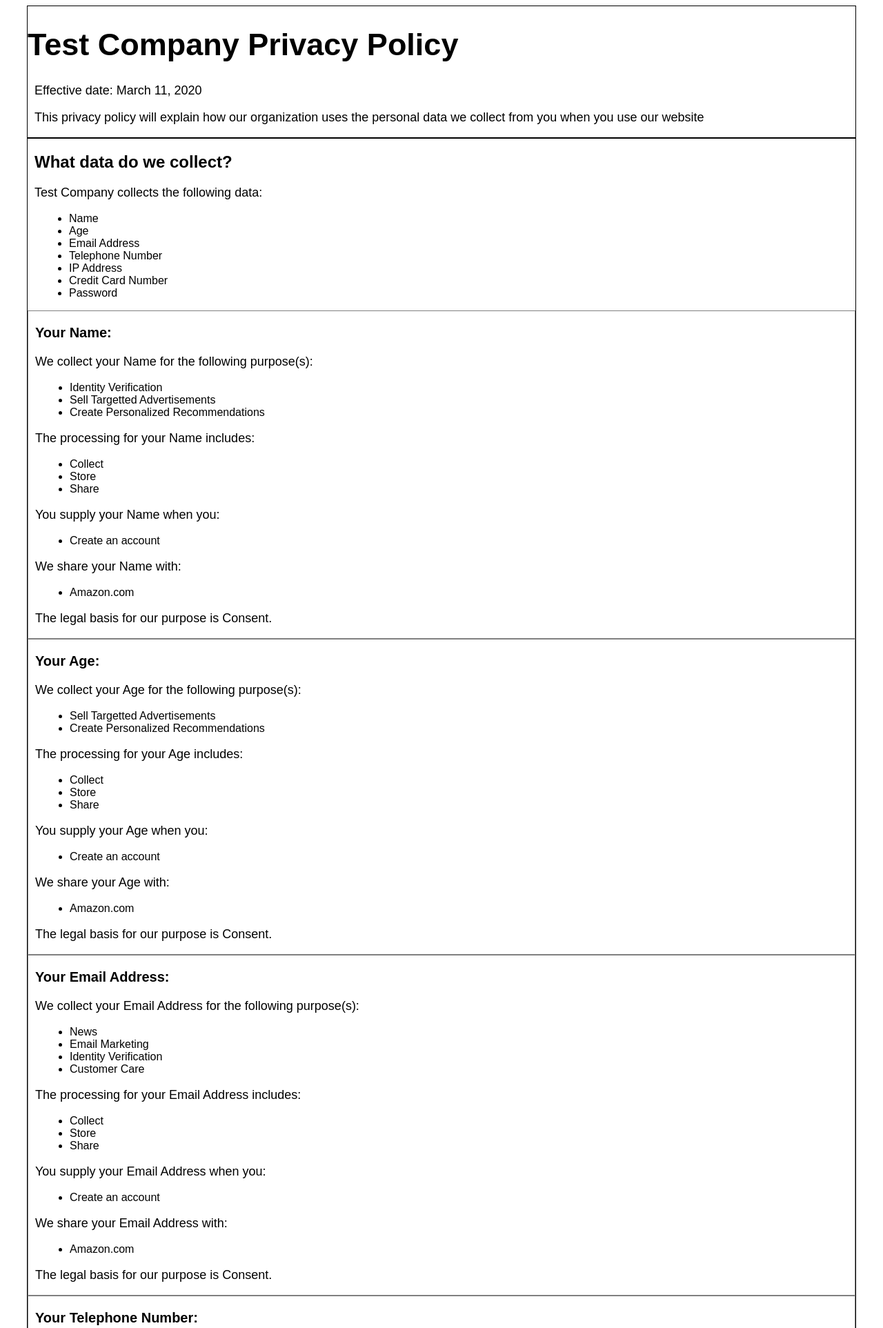
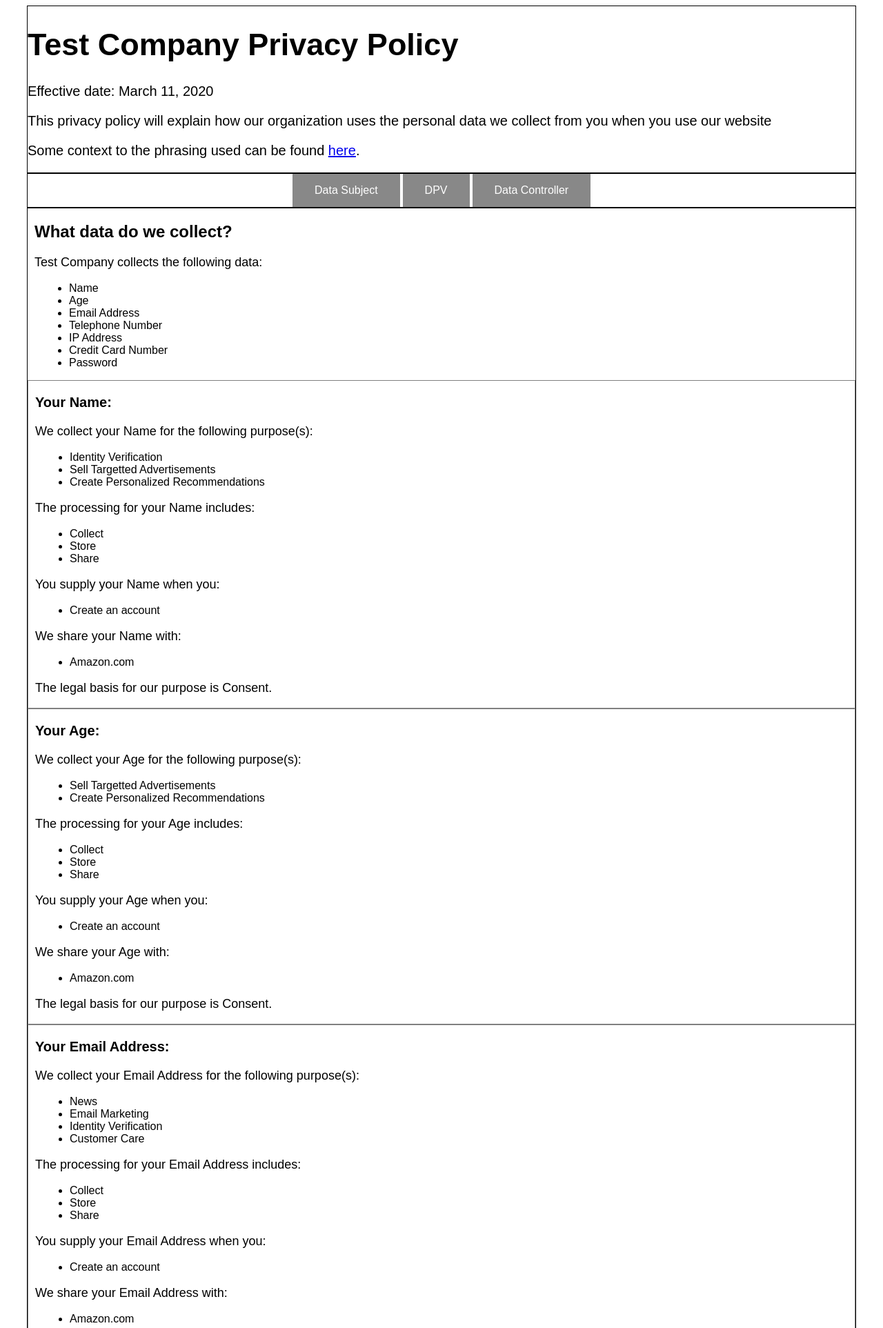
Before and after one commit to eoleahy/Privacy-Policy-Generator, a Flask app: page / in a window 1280 px wide. Shown: the top 1925 px of the page at 69% size. Run offline with Flask 2, Linux system fonts and the light colour scheme.

Commit message:
added dpv view

```diff
--- a/app/app.py
+++ b/app/app.py
@@ -15,11 +15,13 @@ if(sys.platform == "win32"):
 else:
     json_path = os.path.join(BASE_PATH, "static/inputExample.json")
 
+views = ["dpv","dataSubject","dataController","thirdParty"]
 
 @app.route('/', methods=['GET'])
 def policy():
 
     data = {}
+
 
     with open(json_path) as f:
         data = json.load(f)
@@ -36,16 +38,16 @@ def policy():
 
     data["date"] = date
 
-    topics = ["What data do we collect?",
-              "How will we collect your data?",
-              "How will we use your data?",
-              "How do we store your data?",
-              "Who do we share your data with?",
-              "Cookies",
-              "What are your data protection rights?",
-              "Changes to our privacy policy",
-              "Data protection officer",
-              "How to contact us"]
+    topics = [{"heading": "What data do we collect?", "page": "data.html"},
+              {"heading": "How will we collect your data?", "page": "collect.html"},
+              {"heading": "How will we use your data?", "page": "purpose.html"},
+              {"heading": "How do we store your data?", "page": "store.html"},
+              {"heading": "Who do we share your data with?", "page": "share.html"},
+              {"heading": "Cookies", "page": "cookies.html"},
+              {"heading": "What are your data protection rights?", "page": "rights.html"},
+              {"heading": "Changes to our privacy policy", "page": "changes.html"},
+              {"heading": "Data protection officer", "page": "dataprotection.html"},
+              {"heading": "How to contact us?", "page": "contact.html"}]
 
     return render_template('policy.html',
                            #dpv = g,
@@ -55,6 +57,5 @@ def policy():
                            collect_set=collect_set)
 
 
-
 if __name__ == '__main__':
     app.run()
--- /dev/null
+++ b/app/static/scripts.js
@@ -0,0 +1,32 @@
+
+function openPage(pageName) {
+    let i, tablinks;
+    let subjectTab = document.getElementsByClassName("subject-section");
+    let dpvTab = document.getElementsByClassName("dpv-section")
+    let controllerTab = document.getElementsByClassName("controller-section");
+
+    let len = subjectTab.length;
+
+    if (pageName === "DPV") {
+        for (i = 0; i < len; i++) {
+            subjectTab[i].style.display = "none";
+            controllerTab[i].style.display = "none";
+
+            dpvTab[i].style.display = "block";
+        }
+    }
+    else if (pageName === "Subject") {
+        for (i = 0; i < len; i++) {
+            dpvTab[i].style.display = "none";
+            controllerTab[i].style.display = "none";
+            subjectTab[i].style.display = "block";
+        }
+    }
+    else if (pageName === "DataController") {
+        for (i = 0; i < len; i++) {
+            subjectTab[i].style.display = "none";
+            dpvTab[i].style.display = "none";
+            controllerTab[i].style.display = "block";
+        }
+    }
+}
--- a/app/static/style.css
+++ b/app/static/style.css
@@ -1,25 +1,87 @@
+div.subject-section {
+    border: 1px solid black;
+    width: 75pc;
+    margin: auto;
+}
+div.dpv-section {
+    border: 1px solid black;
+    width: 75pc;
+    margin: auto;
+}
+div.controller-section{
+    border: 1px solid black;
+    width: 75pc;
+    margin: auto;
+}
+
 div.section {
     border: 1px solid black;
     width: 75pc;
     margin: auto;
 }
+.section button {
+    position: relative;
+    left: 32%;
+    background-color: #888888; /* Green */
+    border: none;
+    color: white;
+    padding: 15px 32px;
+    text-align: center;
+    text-decoration: none;
+    display: inline-block;
+    font-size: 16px;
+}
 
 article{
     border: 1px solid grey;
 }
-
-.section h2 {
+.dpv-section h2 {
     margin-left: 10px;
     font-family: Arial, Helvetica, sans-serif;
 
 }
-.section h3 {
+.dpv-section h3 {
     margin-left: 10px;
     font-family: Arial, Helvetica, sans-serif;
     font-size: 20px;
 }
 
-.section p {
+.dpv-section p {
+    margin-left: 10px;
+    font-family: Arial, Helvetica, sans-serif;
+    font-size: 18px;
+
+}
+
+.subject-section h2 {
+    margin-left: 10px;
+    font-family: Arial, Helvetica, sans-serif;
+
+}
+.subject-section h3 {
+    margin-left: 10px;
+    font-family: Arial, Helvetica, sans-serif;
+    font-size: 20px;
+}
+
+.subject-section p {
+    margin-left: 10px;
+    font-family: Arial, Helvetica, sans-serif;
+    font-size: 18px;
+
+}
+.controller-section h2 {
+    margin-left: 10px;
+    font-family: Arial, Helvetica, sans-serif;
+
+}
+.controller-section h3 {
+    margin-left: 10px;
+    font-family: Arial, Helvetica, sans-serif;
+    font-size: 20px;
+}
+
+.controller-section p {
     margin-left: 10px;
     font-family: Arial, Helvetica, sans-serif;
     font-size: 18px;
--- a/app/templates/changes.html
+++ b/app/templates/changes.html
@@ -1,4 +1,4 @@
 {% extends "default.html" %}
 {% block content %}
-    <p>{{company}} keeps its privacy policy under regular review and places any updates on this web page. This privacy was last updated on {{ data["date"] }}.</p>
+    <p><span class="dpv:DataController">{{company}}</span> keeps its privacy policy under regular review and places any updates on this web page. This privacy was last updated on {{ data["date"] }}.</p>
 {% endblock %}
--- a/app/templates/data.html
+++ b/app/templates/data.html
@@ -1,10 +1,10 @@
 {% extends "default.html" %}
 
 {% block content %}
-    <p>{{ company }} collects the following data: </p>
+    <p><span class="dpv:DataController">{{ company }}</span> collects the following data: </p>
     <ul>
     {% for personalData in data["personalDataCategory"] %}
-        <li>{{ personalData["class"] }}</li>
+        <li><span class="dpv:PersonalDataCategory">{{personalData["class"] }}</span></li>
     {% endfor %}
     </ul>
     {% for personalData in data["personalDataCategory"] %}
@@ -13,3 +13,43 @@
 
     {% endfor %}
 {% endblock %}
+
+{% block headingDPV %}
+    <h2>PersonalDataCategory</h2>
+{% endblock %}
+
+{% block contentDPV %}
+    <p>Class</p>
+    <ul>
+        {% for personalData in data["personalDataCategory"] %}
+            <li>{{personalData["class"]}}</li>
+        {% endfor %}
+    </ul>
+
+    {% for personalData in data["personalDataCategory"] %}
+
+        <article>
+            {% set class = personalData["class"] %}
+            <h3>{{class}}</h3>
+            <p>Purpose:</p>
+            {{render_list(personalData["purpose"])}}
+
+            <p>Processing:</p>
+            {{render_list(personalData["processing"])}}
+
+            <p>{% if personalData["recipient"] | length == 0 %}
+            {% else %}
+            Recipient: {{ render_list(personalData["recipient"]) }}
+            {% endif %}</p>
+
+            <p>LegalBasis: {{",".join(personalData["legalBasis"])}}</p>
+        </article>
+    {% endfor %}
+{%  endblock %}
+
+
+
+
+{% block headinController %}
+
+{% endblock %}
--- a/app/templates/default.html
+++ b/app/templates/default.html
@@ -1,8 +1,19 @@
-<div class="section" vocab="http://w3.org/ns/dpv#">
-    <span class="dpv:PersonalDataCategory"></span>
+<div class="subject-section">
     {% block heading %}
-        <h2>{{ topic }} </h2>
+        <h2>{{ topic["heading"] }} </h2>
     {% endblock %}
     {% block content %}
     {% endblock %}
 </div>
+<div class="dpv-section">
+    {% block headingDPV %}
+    {% endblock %}
+    {% block contentDPV %}
+    {% endblock %}
+</div>
+<div class="controller-section">
+    {% block headingController %}
+    {% endblock %}
+    {% block contentController %}
+    {% endblock %}
+</div>
--- a/app/templates/personalData.html
+++ b/app/templates/personalData.html
@@ -1,9 +1,9 @@
 
-<article class="dpv:PersonalDataCategory">
+<article>
     {% set class = personalData["class"] %}
-    <h3>Your {{ class }}:</h3>
+    <h3>Your <span class="dpv:PersonalDataCategory">{{ class }}</span>:</h3>
 
-    <p>We collect your {{ class }} for the following purpose(s):</p>
+    <p>We collect your <span class="dpv:PersonalDataCategory">{{ class }}</span> for the following purpose(s):</p>
     {{ render_list(personalData["purpose"]) }}
     <p>The processing for your {{class}} includes: {{render_list(personalData["processing"])}} </p>
 
@@ -15,6 +15,6 @@
     {% else %}
         We share your {{class}} with: {{ render_list(personalData["recipient"]) }}
     {% endif %}</p>
-    <p>The legal basis for our purpose is {{",".join(personalData["legalBasis"])}}.</p>
+    <p>The legal basis for our purpose is <span class="dpv:LegalBasis">{{",".join(personalData["legalBasis"])}}</span>.</p>
 
 </article>
--- a/app/templates/policy.html
+++ b/app/templates/policy.html
@@ -7,62 +7,40 @@
 </ul>
 {% endmacro %}
 
-<html lang="en">
+<html lang="en" xmlns:dpv="http://w3.org/ns/dpv#">
 
 <head>
     <meta charset="utf-8">
     <meta name="author" content="Eoin Leahy">
     <meta name="created" content="2020-02-13">
-    <link type="text/css" rel="stylesheet" href="{{url_for('static', filename='style.css')}}"/>
+    <link type="text/css" rel="stylesheet" href="{{url_for('static', filename='style.css')}}" />
     <link rel="shortcut icon" href="{{ url_for('static', filename='favicon.ico') }}">
     <title>Privacy Policy</title>
 </head>
+<script src="{{ url_for('static',filename='scripts.js')}}"></script>
 
-<body vocab = "http://w3.org/ns/dpv">
+<body onload="openPage('Subject')" vocab="http://w3.org/ns/dpv#">
 
-        {% set controller = data["dataController"] %}
-        {% set company = controller["properties"]["name"] %}
-        {% set contact_methods = controller["properties"].values() %}
+    {% set controller = data["dataController"] %}
+    {% set company = controller["properties"]["name"] %}
+    {% set contact_methods = controller["properties"].values() %}
 
+    <div class="section" resource="#{{company}}" typeof="DataController">
+        <h1><span class="dpv:DataController">{{ company }}</span> Privacy Policy</h1>
+        <p>Effective date: {{ data["date"] }}</p>
+        <p>This privacy policy will explain how our organization uses the personal data we collect from you when you use
+            our website</p>
+
+        <p>Some context to the phrasing used can be found <a href="http://w3.org/ns/dpv#">here</a>.</p>
+    </div>
     <div class="section">
-        <h1><span class="dpv:Recipient">{{ company }}</span> Privacy Policy</h1>
-        <p>Effective date: {{data["date"]}}</p>
-        <p>This privacy policy will explain how our organization uses the personal data we collect from you when you use our website</p>
+        <button class="tablink" onclick="openPage('Subject')">Data Subject</button>
+        <button class="tablink" onclick="openPage('DPV')"">DPV</button>
+        <button class="tablink" onclick="openPage('DataController')"">Data Controller</button>#}
     </div>
-
     {% for topic in topics %}
-        {% if topic == "What data do we collect?" %}
-            {% include 'data.html' %}
-
-        {% elif topic == "How will we collect your data?" %}
-            {% include 'collect.html'%}
-
-        {% elif topic == "Who do we share your data with?" %}
-            {% include 'share.html' %}
-
-        {% elif topic == "How will we use your data?" %}
-            {% include 'purpose.html' %}
-
-        {% elif topic == "How do we store your data?" %}
-            {% include 'store.html' %}
-
-        {% elif topic == "Cookies" %}
-            {% include 'cookies.html' %}
-
-        {% elif topic == "What are your data protection rights?" %}
-            {% include 'rights.html' %}
-
-        {% elif topic == "Changes to our privacy policy" %}
-            {% include 'changes.html' %}
-        {% elif topic == "Data protection officer" %}
-            {% include 'dataprotection.html' %}
-
-        {% elif topic == "How to contact us" %}
-            {% include 'contact.html' %}
-
-        {% endif %}
+        {% include topic["page"] %}
     {% endfor %}
 
 </body>
-
 </html>
--- a/app/templates/purpose.html
+++ b/app/templates/purpose.html
@@ -8,3 +8,13 @@
 
     <p>If you agree, {{company}} will share your data with our partner companies so that they may offer you their products and services.</p>
 {% endblock %}
+
+{% block headingDPV %}
+    <h2>Purpose</h2>
+{% endblock %}
+
+{% block contentDPV %}
+    {% for purp in purpose_set %}
+        <li>{{purp}}</li>
+    {% endfor %}
+{% endblock %}
--- a/app/templates/recipients.html
+++ b/app/templates/recipients.html
@@ -1,4 +1,4 @@
-<article class="dpv:Recipients">
+<article>
     {% set name = recip["properties"]["name"] %}
 
     <p>What we share with {{ name}}: </p>
@@ -17,6 +17,6 @@
     <p>Our legal basis for our purpose is {{','.join(recip["legalBasis"])}}</p>
 
     {% if recip["privacyPolicy"] %}
-        <p>View {{name}}'s privacy policy <a href={{recip["privacypolicy"]}}>here</a>
+        <p>View {{name}}'s privacy policy <a href='{{recip["privacypolicy"]}}'>here</a>
     {% endif %}
 </article>
--- a/app/templates/share.html
+++ b/app/templates/share.html
@@ -12,3 +12,30 @@
         {% include "recipients.html" %}
     {% endfor %}
 {% endblock %}
+
+{% block headingDPV %}
+    <h2>Recipient</h2>
+{% endblock %}
+
+{% block contentDPV %}
+    <ul>
+    {% for recip in data["recipient"] %}
+        <li>{{recip["properties"]["name"]}}</li>
+    {% endfor %}
+    </ul>
+    {% for recip in data["recipient"] %}
+        <article>
+            {% set name = recip["properties"]["name"] %}
+            <h3>{{name}}</h3>
+
+            <p>PersonalDataCategory:</p>
+            {{render_list(recip["class"])}}
+
+
+            <p>Purpose:</p>
+            {{render_list(recip["purpose"])}}
+
+            <p>LegalBasis: {{','.join(recip["legalBasis"])}}</p>
+        </article>
+    {% endfor %}
+{% endblock %}
--- a/app/templates/store.html
+++ b/app/templates/store.html
@@ -6,3 +6,12 @@
     <p>Measures we have taken to ensure your data remains safe include: </p>
     {{ render_list(store["measures"]) }}
 {% endblock %}
+
+{% block headingDPV %}
+    <h2>TechnicalOrganisationalMeasure</h2>
+{% endblock %}
+
+{% block contentDPV %}
+    {{render_list(store["measures"])}}
+
+{% endblock %}
```
Also changed, not shown: 2 other files.
